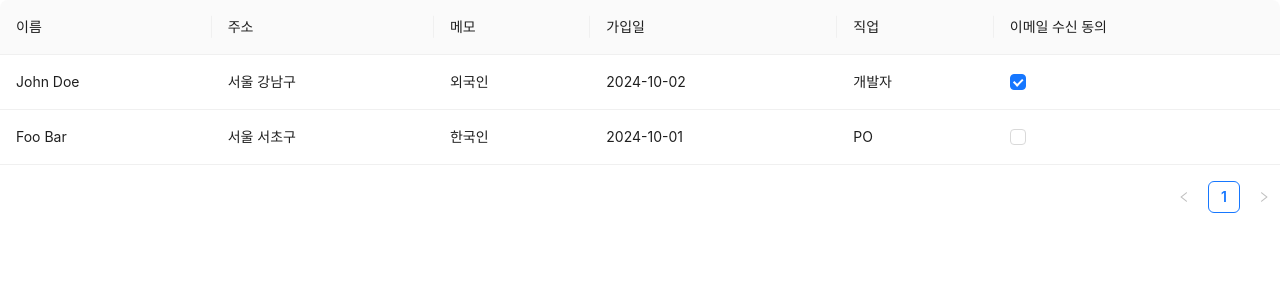
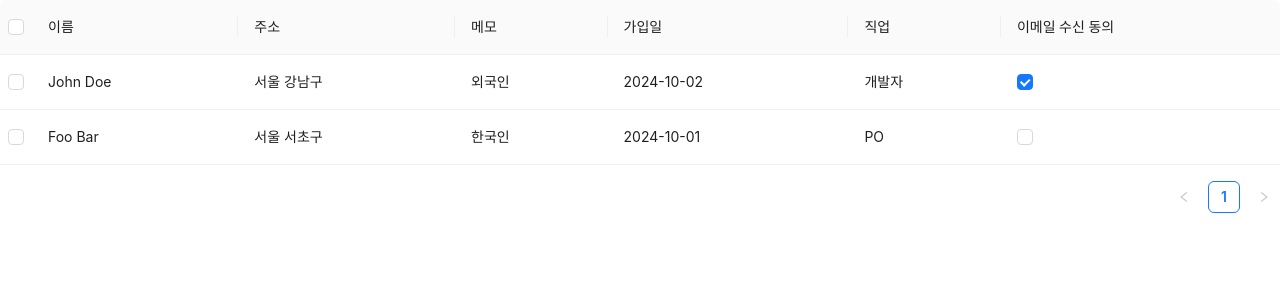
Before and after one commit to Jay-WKJun/business-canvas, a React (Vite) app: page / in a window 1280 px wide. Shown: the top 300 px of the page. Built offline with nearby package versions, Linux system fonts and the light colour scheme.

Commit message:
feat: add selection in Table

```diff
--- a/src/App.tsx
+++ b/src/App.tsx
@@ -50,5 +50,12 @@ const record2: Field[] = [
 ];
 
 export function App() {
-  return <Table records={[record, record2]} />;
+  return (
+    <Table
+      records={[record, record2]}
+      onSelectionChange={(selectedRowKeys, selectedRows) => {
+        console.log(selectedRowKeys, selectedRows);
+      }}
+    />
+  );
 }
```
